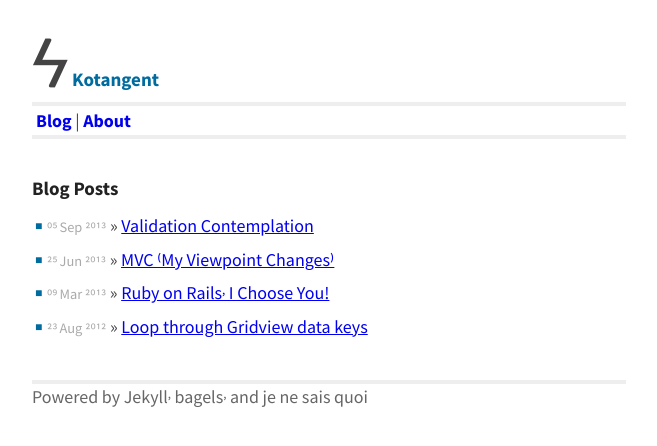
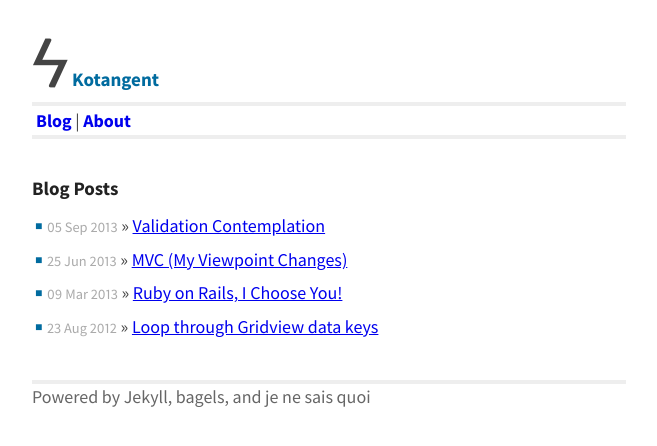
Before and after one commit to briankoser/kotangent-jekyll, a Jekyll site: the page built from index.html, in a window 1280 px wide. Shown: the top 446 px of the page, without its empty margins (311-968 px from the left). Built offline with Jekyll 4.4.1, drawn with Linux system fonts in a browser that asks for light colours; Markdown is read by kramdown in place of the engine named in the settings.

Commit message:
Remove fraction setting from font feature settings

```diff
--- a/css/main.css
+++ b/css/main.css
@@ -7,9 +7,9 @@
 body {
     color: #444;
     font: 18px/1.4 'Source Sans Pro', Calibri, sans-serif;
-    -webkit-font-feature-settings: 'dlig' 0, 'frac', 'kern', 'liga', 'onum', 'pnum';
-       -moz-font-feature-settings: 'dlig' 0, 'frac', 'kern', 'liga', 'onum', 'pnum';
-            font-feature-settings: 'dlig' 0, 'frac', 'kern', 'liga', 'onum', 'pnum';
+    -webkit-font-feature-settings: 'dlig' 0, 'kern', 'liga', 'onum', 'pnum';
+       -moz-font-feature-settings: 'dlig' 0, 'kern', 'liga', 'onum', 'pnum';
+            font-feature-settings: 'dlig' 0, 'kern', 'liga', 'onum', 'pnum';
     -webkit-hyphens: auto;
        -moz-hyphens: auto;
         -ms-hyphens: auto;
```
